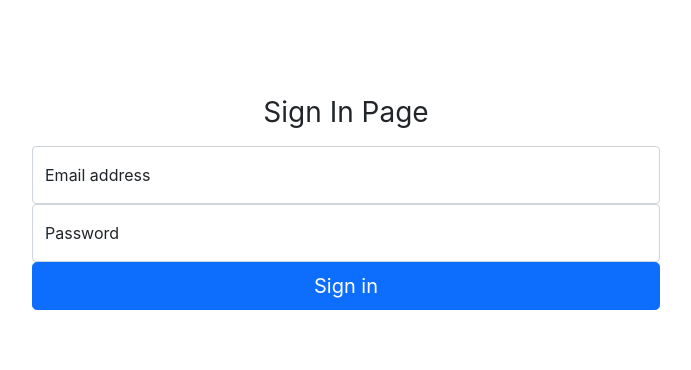
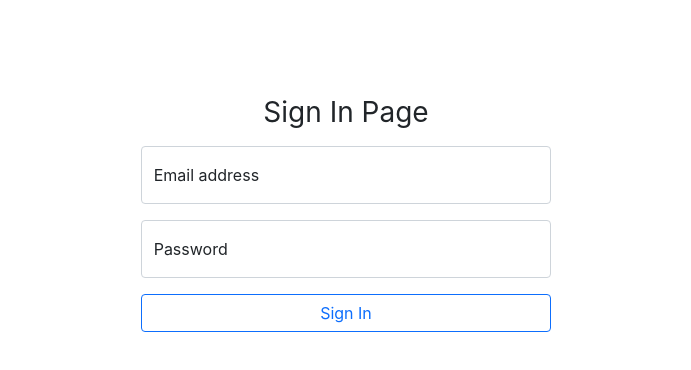
Before and after one commit to chantellechan1/bloomint-frontend, a React (Create React App) app: page /login in a window 1280 px wide. Shown: the top 370 px of the page, without its empty margins (294-985 px from the left). Built offline with nearby package versions, Linux system fonts and the light colour scheme.

Commit message:
login page and basic routing, added proxy to localhost backend for dev server

```diff
--- a/package.json
+++ b/package.json
@@ -14,6 +14,7 @@
     "@types/node": "^16.11.26",
     "@types/react": "^17.0.39",
     "@types/react-dom": "^17.0.11",
+    "axios": "^0.26.0",
     "bootstrap": "^5.1.3",
     "react": "^17.0.2",
     "react-dom": "^17.0.2",
@@ -29,6 +30,7 @@
     "test": "react-scripts test",
     "eject": "react-scripts eject"
   },
+  "proxy": "http://localhost:5000",
   "eslintConfig": {
     "extends": [
       "react-app",
--- a/src/components/Login/Login.tsx
+++ b/src/components/Login/Login.tsx
@@ -1,19 +1,70 @@
-import React from "react";
+import React, { useState } from "react";
+import { useNavigate } from "react-router-dom";
+import axiosInstance from "../../services/AxiosService";
+
+const handleLogin = async (email: string, pw: string, setLoginErr: Function, nav: Function) => {
+
+    try {
+
+        // attempt login
+        let res = await axiosInstance.post(
+            `/auth/login`,
+            { email: email, password: pw },
+        );
+
+        // store user token in temporary session storage
+        // TODO: figure out where to store this in capacitor on android
+        sessionStorage.setItem('userToken', res.data.token);
+
+        // navigate to home
+        nav('/');
+
+    } catch (error) {
+        console.error(error);
+        setLoginErr('Error Logging In')
+    }
+
+}
+
+const ErrorMessage = (props: any) => {
+    return (
+        <React.Fragment>
+            <div className="alert alert-danger mb-3" role="alert">
+                {props.loginErr}
+            </div>
+        </React.Fragment>
+    )
+}
 
 const Login = () => {
+    const [email, setEmail] = useState('');
+    const [password, setPw] = useState('');
+    const [loginErr, setLoginErr] = useState('');
+
+    const nav = useNavigate();
+
     return (
         <React.Fragment>
+            {
+                loginErr !== '' && <ErrorMessage loginErr={loginErr} />
+            }
             <div className="text-center mt-5 pt-5">
                 <div className="row">
-                    <div className="offset-md-3 col-xs-12 col-md-6">
+                    <div className="col-xs-12 offset-md-3 col-md-6 offset-lg-4 col-lg-4">
                         <form>
                             <h1 className="h3 mb-3 fw-normal">Sign In Page</h1>
-                            <div className="form-floating">
-                                <input type="email" className="form-control" id="floatingInput" placeholder="name@email.com" />
+                            <div className="form-floating mb-3">
+                                <input
+                                    type="email" className="form-control" id="floatingInput" placeholder="name@email.com"
+                                    value={email} onChange={(e) => setEmail(e.target.value)}
+                                />
                                 <label htmlFor="floatingInput">Email address</label>
                             </div>
-                            <div className="form-floating">
-                                <input type="password" className="form-control" id="floatingPassword" placeholder="password" />
+                            <div className="form-floating mb-3">
+                                <input
+                                    type="password" className="form-control" id="floatingPassword" placeholder="password"
+                                    value={password} onChange={(e) => setPw(e.target.value)}
+                                />
                                 <label htmlFor="floatingPassword">Password</label>
                             </div>
                             {/*
@@ -24,7 +75,12 @@ const Login = () => {
                                     </label>
                                 </div>
                             */}
-                            <button className="w-100 btn btn-lg btn-primary" type="submit"data-form-type="action,login">Sign in</button>
+                            <button
+                                type="button" className="w-100 btn btn-outline-primary"
+                                onClick={() => { handleLogin(email, password, setLoginErr, nav) }}
+                            >
+                                Sign In
+                            </button>
                         </form>
                     </div>
                 </div>
--- /dev/null
+++ b/src/services/AxiosService.tsx
@@ -0,0 +1,10 @@
+import axios from "axios";
+
+const axiosInstance = axios.create({
+    // baseURL: process.env.REACT_APP_BLOOMINT_API,
+    headers: {
+        'Content-Type': 'application/json',
+    }
+})
+
+export default axiosInstance;
```
Also changed, not shown: 1 other file (tests, documents, lock files or other folders).
